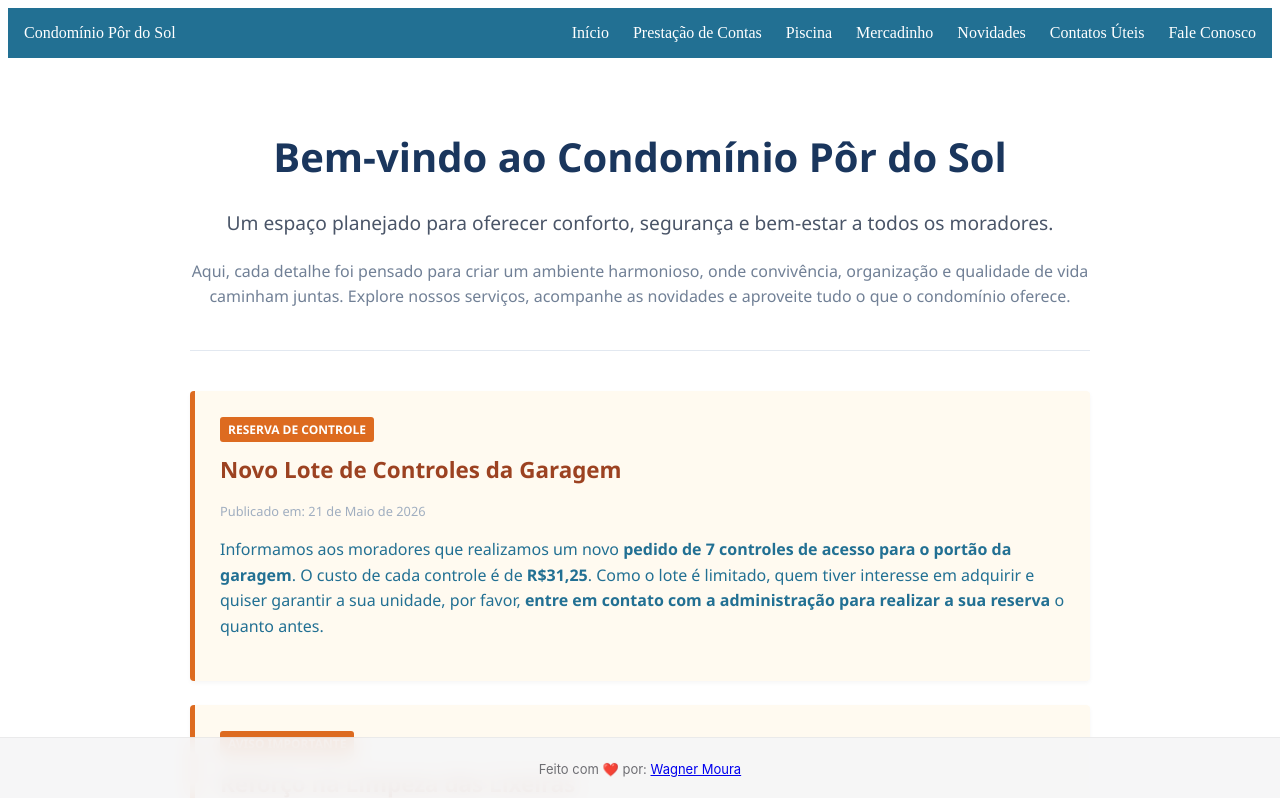
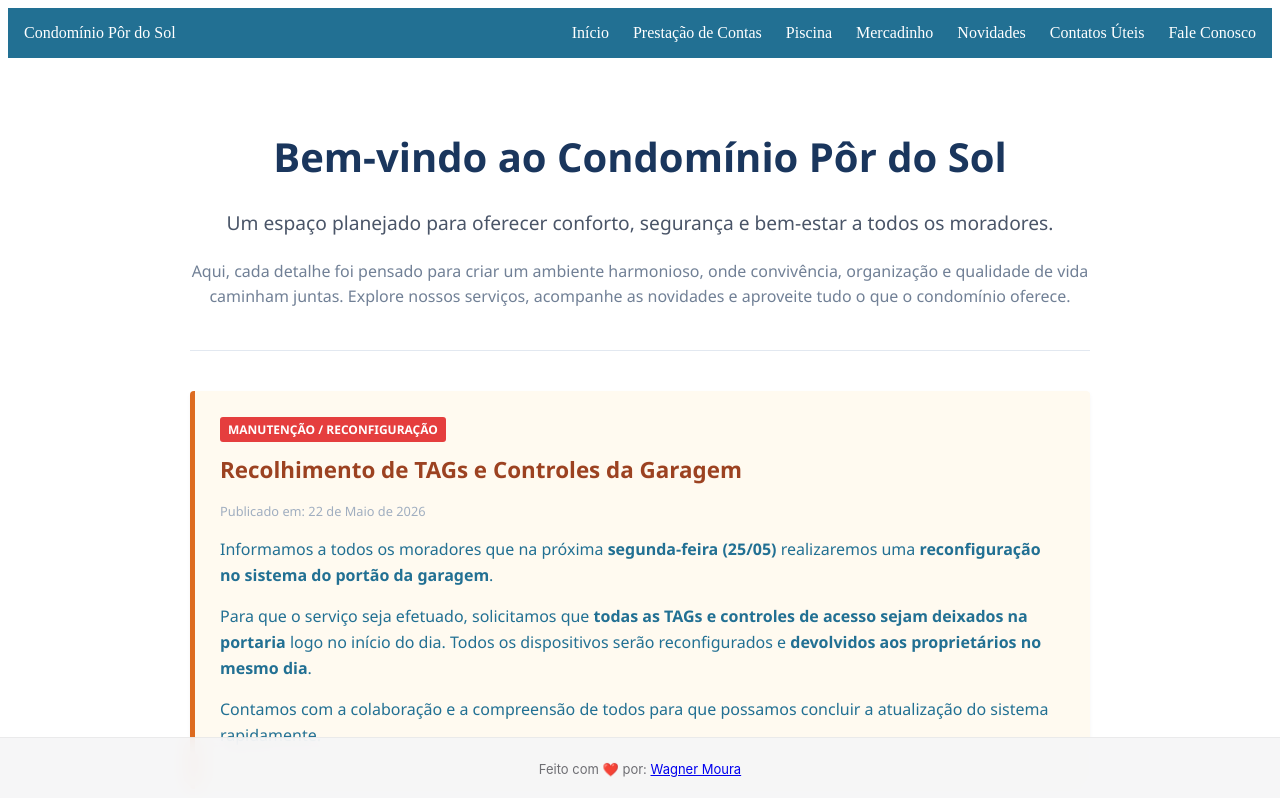
Before and after one commit to andradewagner/pordosol, an Angular app in the folder frontend/: page /home in a window 1280 px wide. Shown: the top 798 px of the page. Built offline with nearby package versions, Linux system fonts and the light colour scheme.

Commit message:
Comunicado para recolhimento de tags e controles para reconfiguracao

```diff
--- a/frontend/src/app/pages/home/home.component.html
+++ b/frontend/src/app/pages/home/home.component.html
@@ -12,6 +12,21 @@
   <hr class="section-divider">
 
   <section class="home-alerts">
+    <div class="alert-card important" style="margin-bottom: 24px;">
+      <div class="alert-badge" style="background-color: #e53e3e;">MANUTENÇÃO / RECONFIGURAÇÃO</div>
+      <h3>Recolhimento de TAGs e Controles da Garagem</h3>
+      <p class="alert-date">Publicado em: 22 de Maio de 2026</p>
+      <p>
+        Informamos a todos os moradores que na próxima <strong>segunda-feira (25/05)</strong> realizaremos uma
+        <strong>reconfiguração no sistema do portão da garagem</strong>.
+      </p>
+      <p>
+        Para que o serviço seja efetuado, solicitamos que <strong>todas as TAGs e controles de acesso sejam deixados na portaria</strong>
+        logo no início do dia. Todos os dispositivos serão reconfigurados e
+        <strong>devolvidos aos proprietários no mesmo dia</strong>.
+      </p>
+      <p>Contamos com a colaboração e a compreensão de todos para que possamos concluir a atualização do sistema rapidamente.</p>
+    </div>
     <div class="alert-card important">
         <div class="alert-badge info">RESERVA DE CONTROLE</div>
         <h3>Novo Lote de Controles da Garagem</h3>
```
